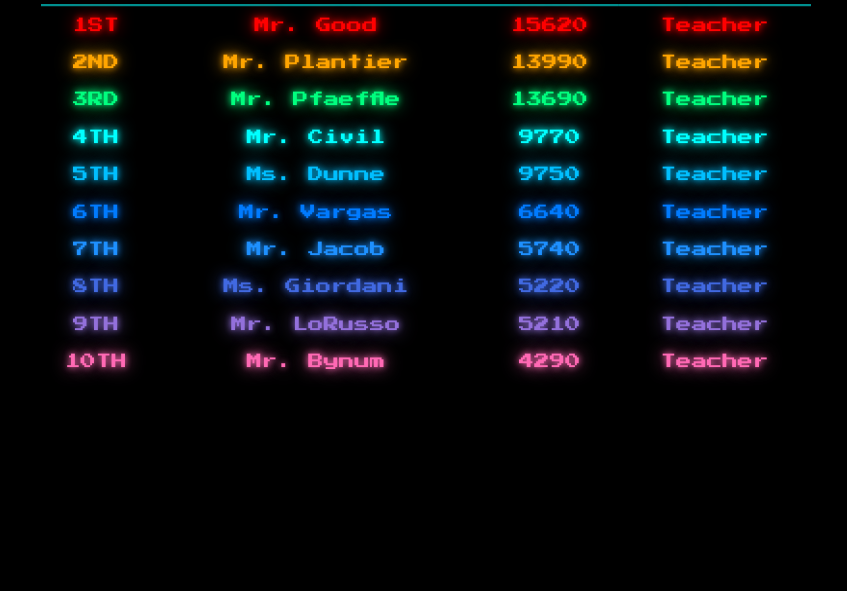
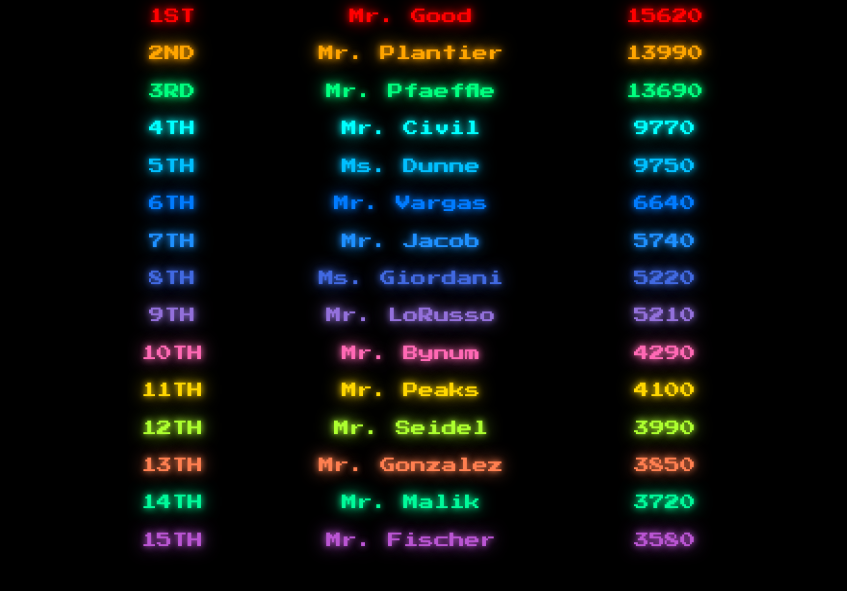
Before and after one commit to Pradyotff/Pacmanscoreboard1, a plain HTML site: page index.html in a window 1280 px wide. Shown: the part 539-1130 px from the top of the page, without its empty margins (214-1061 px from the left). Before the commit the page ends 960 px from the top, so only its background shows below. Drawn offline with Linux system fonts and the light colour scheme.

Commit message:
Update leaderboard to remove grade and limit entries
Removed grade from leaderboard entries and adjusted leaderboard rendering logic to display only the top 15 players.

```diff
--- a/index.html
+++ b/index.html
@@ -38,9 +38,9 @@
 
     .staff-title {
       color: #ffffff;
-  font-size: 40px;             /* 🔥 bigger text */
+      font-size: 40px; /* 🔥 bigger text */
       font-weight: bold;
-  margin-top: -130px;           /* moves it upward closer to the logo */
+      margin-top: -130px; /* moves it upward closer to the logo */
       margin-bottom: 5px;
       text-shadow: 0 0 15px #ffeb3b, 0 0 40px #ffcc00, 0 0 70px #ffaa00;
       letter-spacing: 3px;
@@ -63,7 +63,7 @@
 
     /* === LEADERBOARD === */
     .leaderboard {
-      width: 700px;
+      width: 570px;
       border-collapse: collapse;
       margin: 0 auto;
       transform: scale(1.1);
@@ -94,16 +94,15 @@
     .leaderboard tr:nth-child(8) td { color: #4169e1; }
     .leaderboard tr:nth-child(9) td { color: #9370db; }
     .leaderboard tr:nth-child(10) td { color: #ff69b4; }
+    .leaderboard tr:nth-child(11) td { color: #ffd700; }  /* gold yellow */
+.leaderboard tr:nth-child(12) td { color: #adff2f; }  /* greenish-lime */
+.leaderboard tr:nth-child(13) td { color: #ff7f50; }  /* coral orange */
+.leaderboard tr:nth-child(14) td { color: #00fa9a; }  /* mint green */
+.leaderboard tr:nth-child(15) td { color: #ba55d3; }  /* purple-magenta */
 
-    /* === House color glow === */
-    .house-yellow { color: #ffeb3b; text-shadow: 0 0 10px #ffeb3b, 0 0 25px #ffcc00; }
-    .house-blue { color: #00bfff; text-shadow: 0 0 10px #00bfff, 0 0 25px #0099ff; }
-    .house-red { color: #ff4d4d; text-shadow: 0 0 10px #ff4d4d, 0 0 25px #ff0000; }
-    .house-green { color: #00ff7f; text-shadow: 0 0 10px #00ff7f, 0 0 25px #00cc66; }
 
     @media (max-width: 700px) {
       .logo { width: 260px; margin-top: 25px; }
-
       .subtitle { font-size: 18px; margin: 15px 0; }
       .leaderboard { width: 95vw; transform: scale(1); }
       .leaderboard td, .leaderboard th { font-size: 10px; padding: 6px 0; }
@@ -123,7 +122,6 @@
           <th>Rank</th>
           <th>Name</th>
           <th>Score</th>
-          <th>Grade</th>
         </tr>
       </thead>
       <tbody></tbody>
@@ -132,16 +130,21 @@
 
   <script>
     const leaderboard = [
-      { name: 'Mr. Good', score: 15620, grade: 'Teacher', house: '()' },
-      { name: 'Mr. Plantier', score: 13990, grade: 'Teacher', house: '()' },
-      { name: 'Mr. Pfaeffle', score: 13690, grade: 'Teacher', house: '()' },
-      { name: 'Mr. Civil', score: 9770, grade: 'Teacher', house: '()' },
-      { name: 'Ms. Dunne', score: 9750, grade: 'Teacher', house: '()' },
-      { name: 'Mr. Vargas', score: 6640, grade: 'Teacher', house: '()' },
-      { name: 'Mr. Jacob', score: 5740, grade: 'Teacher', house: '()' },
-      { name: 'Ms. Giordani', score: 5220, grade: 'Teacher', house: '()' },
-      { name: 'Mr. LoRusso', score: 5210, grade: 'Teacher', house: '()' },
-      { name: 'Mr. Bynum', score: 4290, grade: 'Teacher', house: '()' }
+      { name: 'Mr. Good', score: 15620 },
+      { name: 'Mr. Plantier', score: 13990 },
+      { name: 'Mr. Pfaeffle', score: 13690 },
+      { name: 'Mr. Civil', score: 9770 },
+      { name: 'Ms. Dunne', score: 9750 },
+      { name: 'Mr. Vargas', score: 6640 },
+      { name: 'Mr. Jacob', score: 5740 },
+      { name: 'Ms. Giordani', score: 5220 },
+      { name: 'Mr. LoRusso', score: 5210 },
+      { name: 'Mr. Bynum', score: 4290 },
+      { name: 'Mr. Peaks', score: 4100 },
+      { name: 'Mr. Seidel', score: 3990 },
+      { name: 'Mr. Gonzalez', score: 3850 },
+      { name: 'Mr. Malik', score: 3720 },
+      { name: 'Mr. Fischer', score: 3580 }
     ];
 
     function getSuffix(rank) {
@@ -153,17 +156,12 @@
 
     function renderLeaderboard() {
       const tbody = document.querySelector('#leaderboardBody tbody');
-      leaderboard.forEach((player, i) => {
+      leaderboard.slice(0, 15).forEach((player, i) => {
         const row = document.createElement('tr');
-        const houseClass = player.house.toLowerCase() === 'yellow' ? 'house-yellow' :
-                           player.house.toLowerCase() === 'blue' ? 'house-blue' :
-                           player.house.toLowerCase() === 'red' ? 'house-red' :
-                           'house-green';
         row.innerHTML = `
           <td>${i + 1}${getSuffix(i + 1)}</td>
           <td>${player.name}</td>
           <td>${player.score}</td>
-          <td>${player.grade}</td>
         `;
         tbody.appendChild(row);
       });
```
Lines whose indentation alone changed are shown as unchanged.
